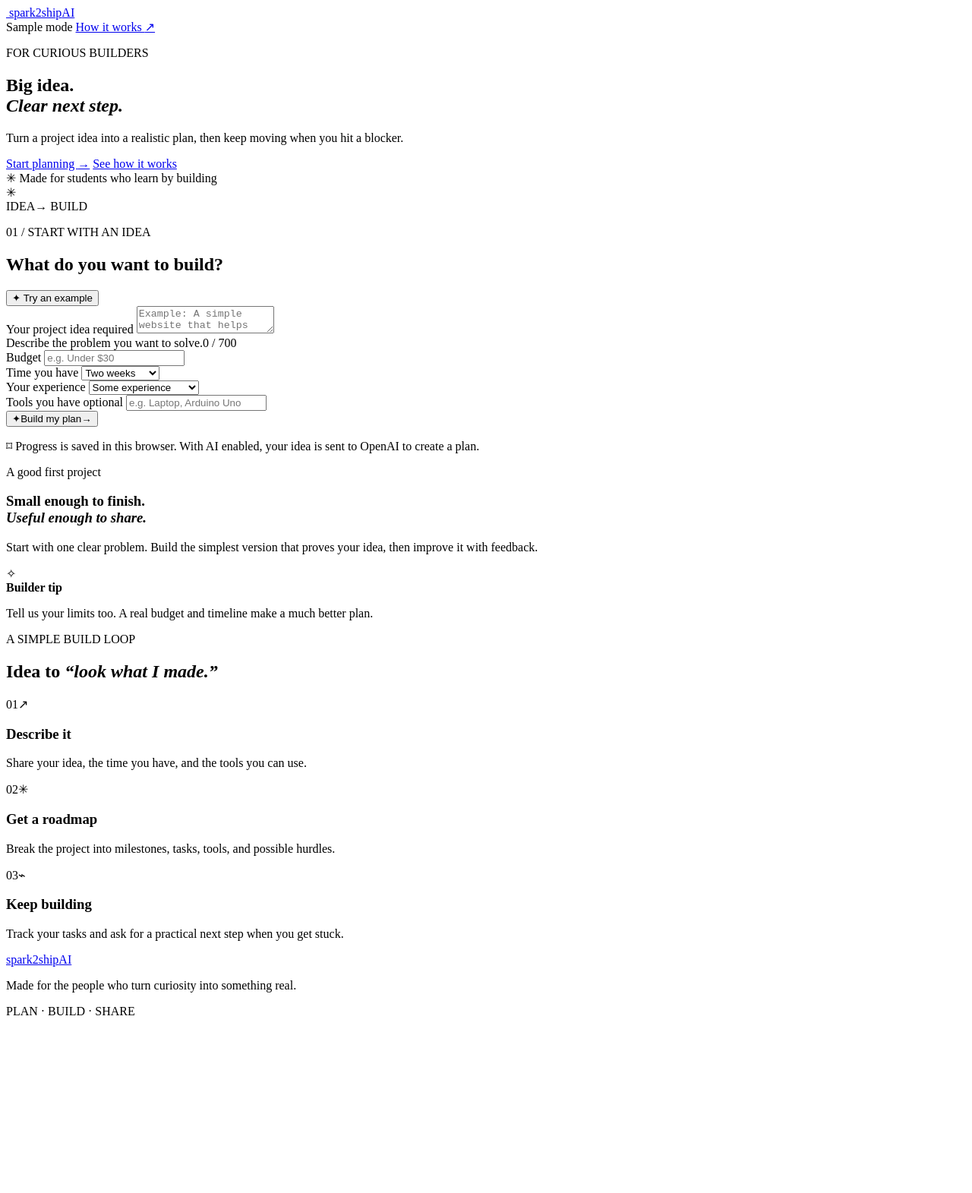
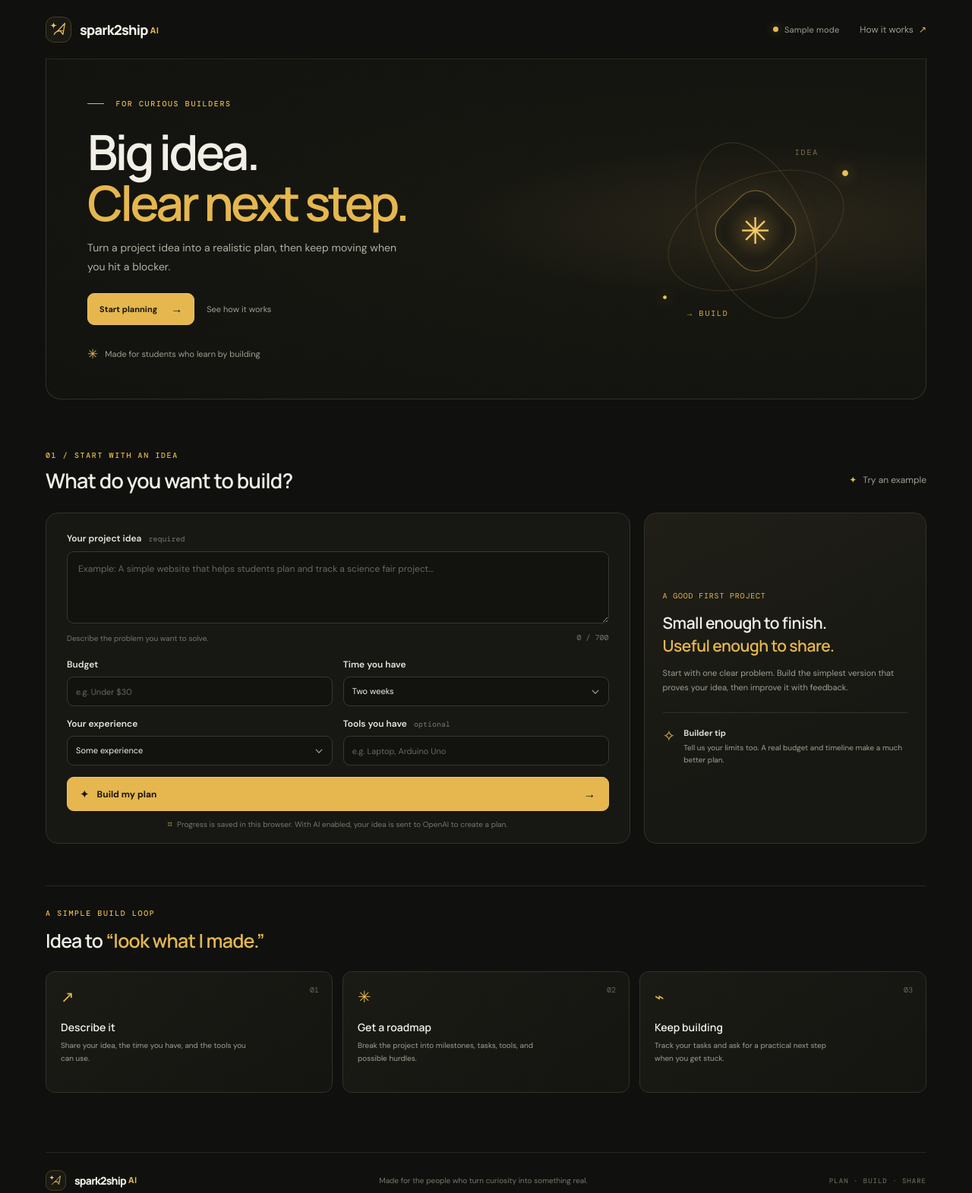
Before and after one commit to sabhyamtrivedycoder/spark2ship-ai, a website: page index.html in a window 1280 px wide. Shown: the whole page at 76% size. Before the commit the page ends 1349 px from the top, so only its background shows below. Drawn offline with nearby package versions, Linux system fonts and the light colour scheme; the site is published under a folder, as on GitHub Pages, so addresses that start at the root find nothing.

Commit message:
feat: support permanent GitHub Pages demo

```diff
--- a/index.html
+++ b/index.html
@@ -6,15 +6,15 @@
     <meta name="theme-color" content="#10110e" />
     <meta name="description" content="Turn your project idea into a practical build plan with Spark2Ship AI." />
     <title>Spark2Ship AI — Make your next idea real</title>
-    <link rel="icon" href="/favicon.svg" type="image/svg+xml" />
-    <link rel="stylesheet" href="/styles.css" />
-    <script src="/app.js" defer></script>
+    <link rel="icon" href="./favicon.svg" type="image/svg+xml" />
+    <link rel="stylesheet" href="./styles.css" />
+    <script src="./app.js" defer></script>
   </head>
   <body>
     <div class="app-shell">
       <header class="topbar">
-        <a class="brand" href="/" aria-label="Spark2Ship AI home">
-          <span class="brand-mark" aria-hidden="true"><img src="/logo.svg" alt="" /></span>
+        <a class="brand" href="./" aria-label="Spark2Ship AI home">
+          <span class="brand-mark" aria-hidden="true"><img src="./logo.svg" alt="" /></span>
           <span class="brand-name">spark2ship<span>AI</span></span>
         </a>
         <div class="topbar-right">
@@ -114,7 +114,7 @@
         </section>
       </main>
 
-      <footer class="footer"><a class="brand footer-brand" href="/"><span class="brand-mark" aria-hidden="true"><img src="/logo.svg" alt="" /></span><span class="brand-name">spark2ship<span>AI</span></span></a><p>Made for the people who turn curiosity into something real.</p><span class="footer-tag">PLAN · BUILD · SHARE</span></footer>
+      <footer class="footer"><a class="brand footer-brand" href="./"><span class="brand-mark" aria-hidden="true"><img src="./logo.svg" alt="" /></span><span class="brand-name">spark2ship<span>AI</span></span></a><p>Made for the people who turn curiosity into something real.</p><span class="footer-tag">PLAN · BUILD · SHARE</span></footer>
     </div>
   </body>
 </html>
```
